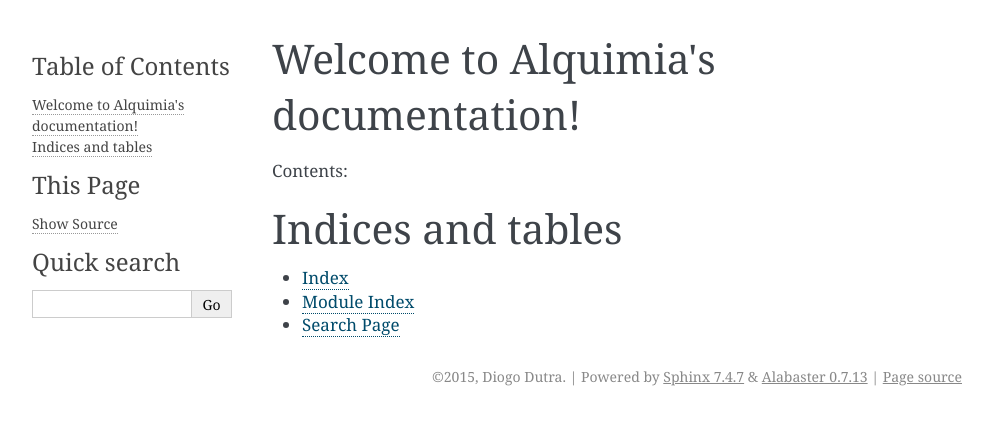
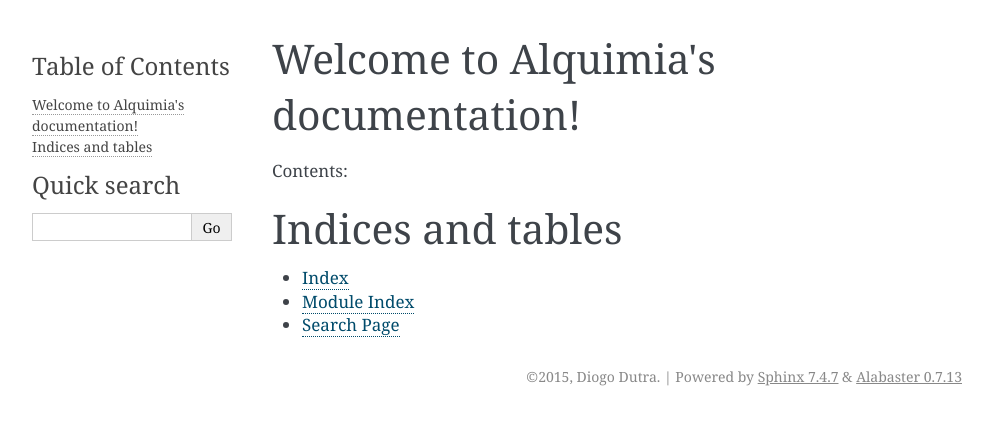
Before and after one commit to dutradda/alquimia, a Sphinx documentation site: the page built from docs/index.rst, in a window 1280 px wide. Shown: the top 425 px of the page, without its empty margins (148-1141 px from the left). Built offline with Sphinx 7.4.7, drawn with Linux system fonts in a browser that asks for light colours.

Commit message:
initing changes on docs

```diff
--- a/docs/conf.py
+++ b/docs/conf.py
@@ -166,16 +166,16 @@
 #html_additional_pages = {}
 
 # If false, no module index is generated.
-#html_domain_indices = True
+html_domain_indices = True
 
 # If false, no index is generated.
-#html_use_index = True
+html_use_index = True
 
 # If true, the index is split into individual pages for each letter.
 #html_split_index = False
 
 # If true, links to the reST sources are added to the pages.
-#html_show_sourcelink = True
+html_show_sourcelink = False
 
 # If true, "Created using Sphinx" is shown in the HTML footer. Default is True.
 #html_show_sphinx = True
```
